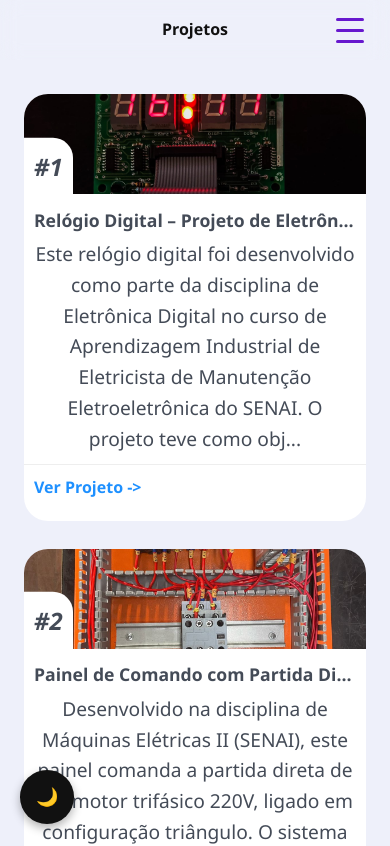
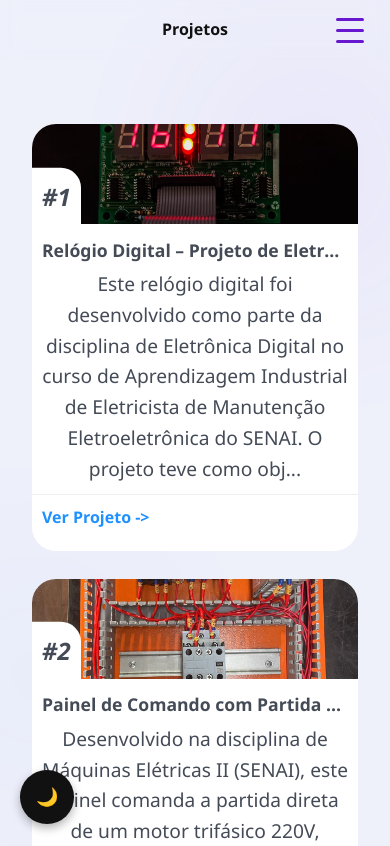
Before and after one commit to nathalyevitoria/Portifolio-Nathalye-Vitoria, a React (Vite) app: page /projects in a window 390 px wide. Shown: the top 846 px of the page. Built offline with nearby package versions, Linux system fonts and the light colour scheme.

Commit message:
add: blur back

```diff
--- a/src/pages/CertificationDetails.jsx
+++ b/src/pages/CertificationDetails.jsx
@@ -25,6 +25,8 @@ function CertificationDetails() {
 
   return (
     <div className="certification-container">
+      <div class="blur-circle c1"></div>
+      <div class="blur-circle c2"></div>
       <div className="certification-details-modal">
         <div className="certification-image-gradient" style={{maxWidth: 600, marginBottom: 32}}>
           <div className="certification-image-inner">
--- a/src/pages/CertificationProjects.jsx
+++ b/src/pages/CertificationProjects.jsx
@@ -15,6 +15,8 @@ function CertificationProjects() {
 
   return (
     <div className="certification-container">
+      <div class="blur-circle c1"></div>
+      <div class="blur-circle c2"></div>
       <div className="certification-details-modal">
         <h2 className="certification-title-modal">{cert.name}</h2>
         <p className="certification-description-modal">{cert.description}</p>
--- a/src/pages/Certifications.jsx
+++ b/src/pages/Certifications.jsx
@@ -6,6 +6,8 @@ function Certifications() {
   const navigate = useNavigate();
   return (
     <div id="certification">
+      <div class="blur-circle c1"></div>
+      <div class="blur-circle c2"></div>
       <div className="container-certification">
         {certifications.map((cert, idx) => {
           const hasProjects = cert.linkedProjects && cert.linkedProjects.length > 0;
--- a/src/pages/Contact.jsx
+++ b/src/pages/Contact.jsx
@@ -4,10 +4,10 @@ function Contact() {
   return (
     <div id="contact">
       <div className="blur-orbit orbit1">
-        <div className="blur-circle c1"></div>
+        <div className="blur-circle1 c01"></div>
       </div>
       <div className="blur-orbit orbit2">
-        <div className="blur-circle c2"></div>
+        <div className="blur-circle1 c02"></div>
       </div>
       <div className="container">
         <div className="thank text-gradient">Obrigada!</div>
--- a/src/pages/Home.jsx
+++ b/src/pages/Home.jsx
@@ -3,6 +3,7 @@ import '../styles/home.css';
 function Home() {
   return (
     <section className="over-hidden">
+      <div class="blur-circle c1"></div>
       <div className="home">
         <div className="content">
           <div className="name">
--- a/src/pages/ProjectDetails.jsx
+++ b/src/pages/ProjectDetails.jsx
@@ -48,6 +48,8 @@ function ProjectDetail() {
 
   return (
     <div className="project-container">
+      <div class="blur-circle c1"></div>
+      <div class="blur-circle c2"></div>
       <h2 className="project-title">{project.name}</h2>
       <div className="carousel">
         <Swiper
--- a/src/pages/Projects.jsx
+++ b/src/pages/Projects.jsx
@@ -5,6 +5,8 @@ import '../styles/projects.css';
 function Projects() {
   return (
     <div id="project">
+      <div class="blur-circle c1"></div>
+      <div class="blur-circle c2"></div>
       <div className="container-project">
         <div className="list">
           {projects.map((project, index) => (
--- a/src/styles/contact.css
+++ b/src/styles/contact.css
@@ -29,7 +29,7 @@
 }
 
 /* Estilos para os círculos de desfoque de fundo */
-.blur-circle {
+.blur-circle1 {
   position: absolute;
   transform: translate(-50%, -50%); /* Centraliza o círculo no ponto de origem */
   border-radius: 50%; /* Torna o elemento um círculo perfeito */
@@ -39,7 +39,7 @@
 }
 
 /* Posição e estilo do primeiro círculo */
-.c1 {
+.c01 {
   top: 80%;
   left: 10%;
   width: 40rem;
@@ -49,7 +49,7 @@
 }
 
 /* Posição e estilo do segundo círculo */
-.c2 {
+.c02 {
   top: 20%;
   left: 80%;
   width: 60rem;
@@ -328,7 +328,7 @@ body.dark-mode .contact-btn::after {
   }
 }
 
-@keyframes move-circular-c1 {
+@keyframes move-circular-c01 {
   0%   { top: calc(80% + 0rem); left: calc(10% + 0rem);}
   25%  { top: calc(80% + 10rem); left: calc(10% + 10rem);}
   50%  { top: calc(80% + 0rem); left: calc(10% + 20rem);}
@@ -336,7 +336,7 @@ body.dark-mode .contact-btn::after {
   100% { top: calc(80% + 0rem); left: calc(10% + 0rem);}
 }
 
-@keyframes move-circular-c2 {
+@keyframes move-circular-c02 {
   0%   { top: calc(20% + 0rem); left: calc(80% + 0rem);}
   25%  { top: calc(20% - 12rem); left: calc(80% + 12rem);}
   50%  { top: calc(20% + 0rem); left: calc(80% + 24rem);}
@@ -344,12 +344,12 @@ body.dark-mode .contact-btn::after {
   100% { top: calc(20% + 0rem); left: calc(80% + 0rem);}
 }
 
-.c1 {
-  animation: move-circular-c1 16s linear infinite;
+.c01 {
+  animation: move-circular-c01 16s linear infinite;
 }
 
-.c2 {
-  animation: move-circular-c2 22s linear infinite;
+.c02 {
+  animation: move-circular-c02 22s linear infinite;
 }
 
 /* --- Órbita circular dos círculos de blur --- */
@@ -373,11 +373,11 @@ body.dark-mode .contact-btn::after {
   animation: orbit-c 20s linear infinite;
 }
 
-.orbit1 .c1 {
+.orbit1 .c01 {
   transform: translate(-50%, -50%) translateX(220px);
 }
 
-.orbit2 .c2 {
+.orbit2 .c02 {
   transform: translate(-50%, -50%) rotate(180deg) translateX(220px);
 }
 
--- a/src/styles/global.css
+++ b/src/styles/global.css
@@ -11,11 +11,46 @@ body {
   line-height: 1.6;
   color: #111111;
   overflow-y: auto;
+  /* Adicionado para prevenir rolagem horizontal causada por elementos fora da tela */
+  overflow-x: hidden;
 }
 
 a {
   text-decoration: none;
   color: inherit;
+}
+
+.blur-circle {
+  position: absolute;
+  /* Mantém o centro do círculo no ponto definido por top/left */
+  transform: translate(-50%, -50%);
+  border-radius: 50%;
+  filter: blur(100px);
+  z-index: -1;
+  /* Garante que os círculos não interagem com eventos do mouse */
+  pointer-events: none;
+}
+
+.c1 {
+  /* Ajustado para usar vh/vw para melhor responsividade na posição */
+  top: 80vh;
+  left: 10vw;
+  /* Reduzido o tamanho padrão para ser menos intrusivo */
+  width: 60vw;
+  height: 60vw;
+  opacity: 0.1;
+  background: radial-gradient(circle at center, #7f5af0, #00c6ff);
+}
+
+.c2 {
+  /* Ajustado para usar vh/vw para melhor responsividade na posição */
+  top: 20vh;
+  left: 80vw;
+  /* Reduzido o tamanho padrão para ser menos intrusivo */
+  width: 90vw;
+  height: 90vw;
+  opacity: 0.1;
+  background: radial-gradient(circle at center, #7f5af0, #8400ff);
 }
 
 /* Barra de navegação */
@@ -316,6 +351,11 @@ body.dark-mode .sidebar-separator {
       padding-top: 20px !important;
   }
 }
+.c2 {
+    /* Reduzir ainda mais o tamanho em telas muito pequenas */
+    width: 40vw;
+    height: 60vw;
+}
 
 .hidden {
   display: none !important;
@@ -399,4 +439,28 @@ body.dark-mode .action-button::after {
       padding-right: 16px !important;
       box-sizing: border-box;
   }
+  .c1 {
+    /* Reduzir ainda mais o tamanho em telas muito pequenas */
+    width: 40vw;
+    height: 40vw;
 }
+.c2 {
+    /* Reduzir ainda mais o tamanho em telas muito pequenas */
+    width: 40vw;
+    height: 60vw;
+}
+body {
+    padding-top: 50px !important; /* Ajustado para corresponder ao padding-top do #project */
+}
+}
+
+/* Adicionado para limitar o blur ao container-project */
+.container-project {
+  width: 100vw;
+  max-width: 1200px;
+  margin: 0 auto;
+  padding: 0 32px 0 32px;
+  box-sizing: border-box;
+  overflow: hidden; /* Adicionado para cortar o conteúdo que sai dos limites */
+  position: relative; /* Necessário para que o overflow funcione corretamente com elementos posicionados absolutamente */
+}
```
Lines whose indentation alone changed are shown as unchanged.
